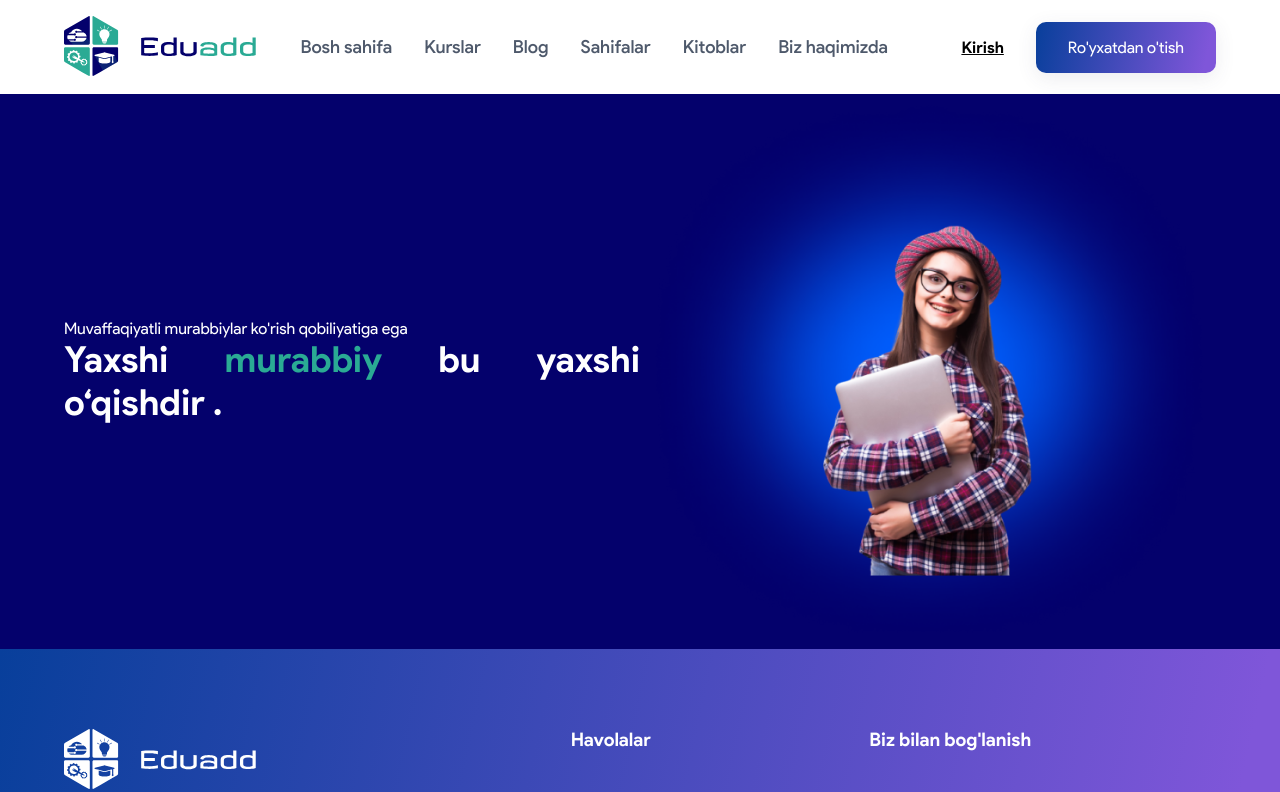
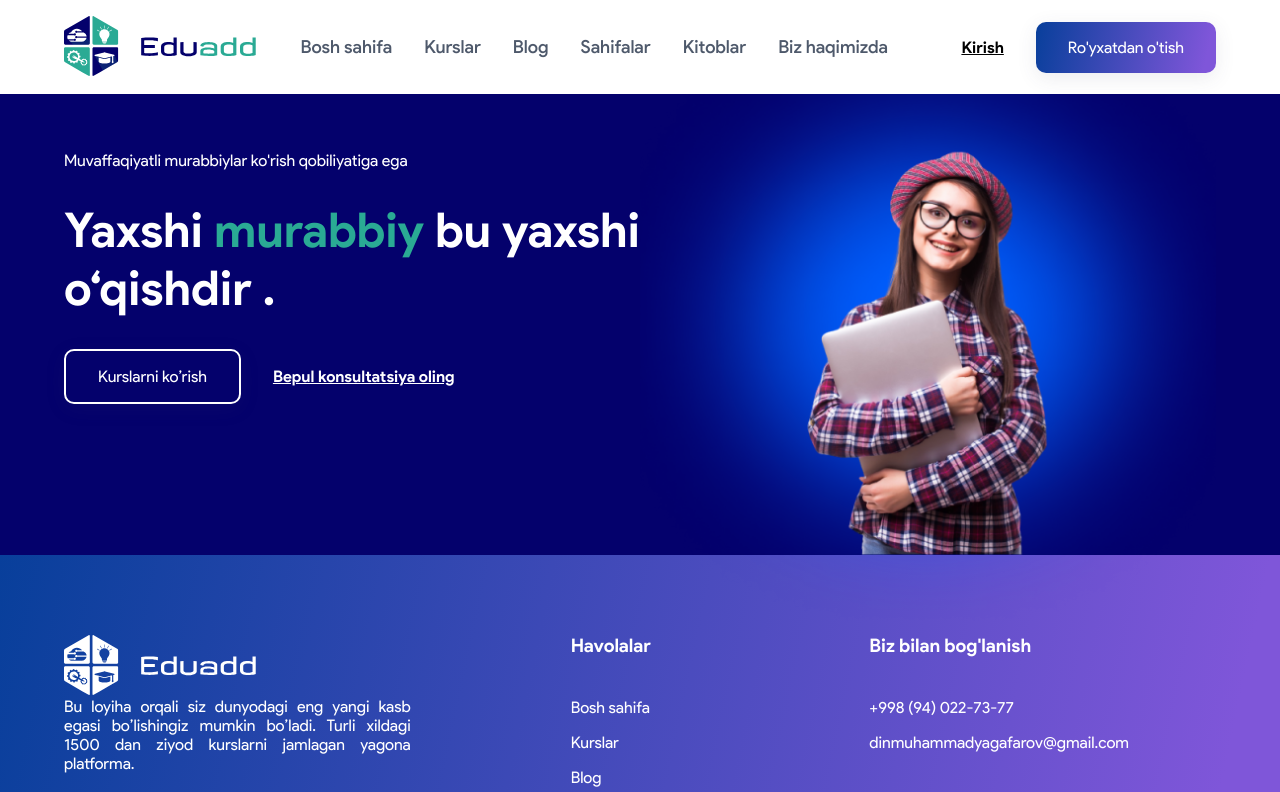
Before and after one commit to Yagafarov/bmi_work, a React (Vite) app: page / in a window 1280 px wide. Shown: the top 792 px of the page. Built offline with nearby package versions, Linux system fonts and the light colour scheme.

Commit message:
asas
sasas

```diff
--- a/src/components/Navbar/Navbar.css
+++ b/src/components/Navbar/Navbar.css
@@ -1,4 +1,7 @@
 .navbar{
+    position: fixed;
+    z-index: 1;
+    background: var(--white);
     width: 100%;
     display: block;
     padding: 1rem 0;
--- a/src/pages/Home/Home.css
+++ b/src/pages/Home/Home.css
@@ -11,9 +11,17 @@
     flex-wrap: wrap;
 }
 .home__context h1{
-    font-size: var(--h1-font-size);
+    padding: 2rem 0;
+    font-size: 3rem;
     color: var(--white);
 }
 .c-default{
     color: var(--green);
 }
+.home__img img{
+    height: 115%;
+    object-fit: cover;
+}
+.home__btns Button:nth-child(2){
+    color: var(--white);
+}
--- a/src/pages/Home/Home.jsx
+++ b/src/pages/Home/Home.jsx
@@ -1,6 +1,6 @@
 import React from 'react'
 import './Home.css'
-
+import Button from '../../components/Button/Button'
 import MainImg from '../../assets/images/main.png'
 
 const Home = () => {
@@ -12,6 +12,10 @@ const Home = () => {
             <div>
               <span>Muvaffaqiyatli murabbiylar ko'rish qobiliyatiga ega</span>
               <h1>Yaxshi <span className='c-default'>murabbiy</span> bu yaxshi o‘qishdir .</h1>
+              <div className='home__btns'>
+                <Button content ="Kurslarni ko’rish" variant="outline" />
+                <Button content ="Bepul konsultatsiya oling" variant="link"/>
+              </div>
             </div>
           </div>
           <div className="home__img">
```
